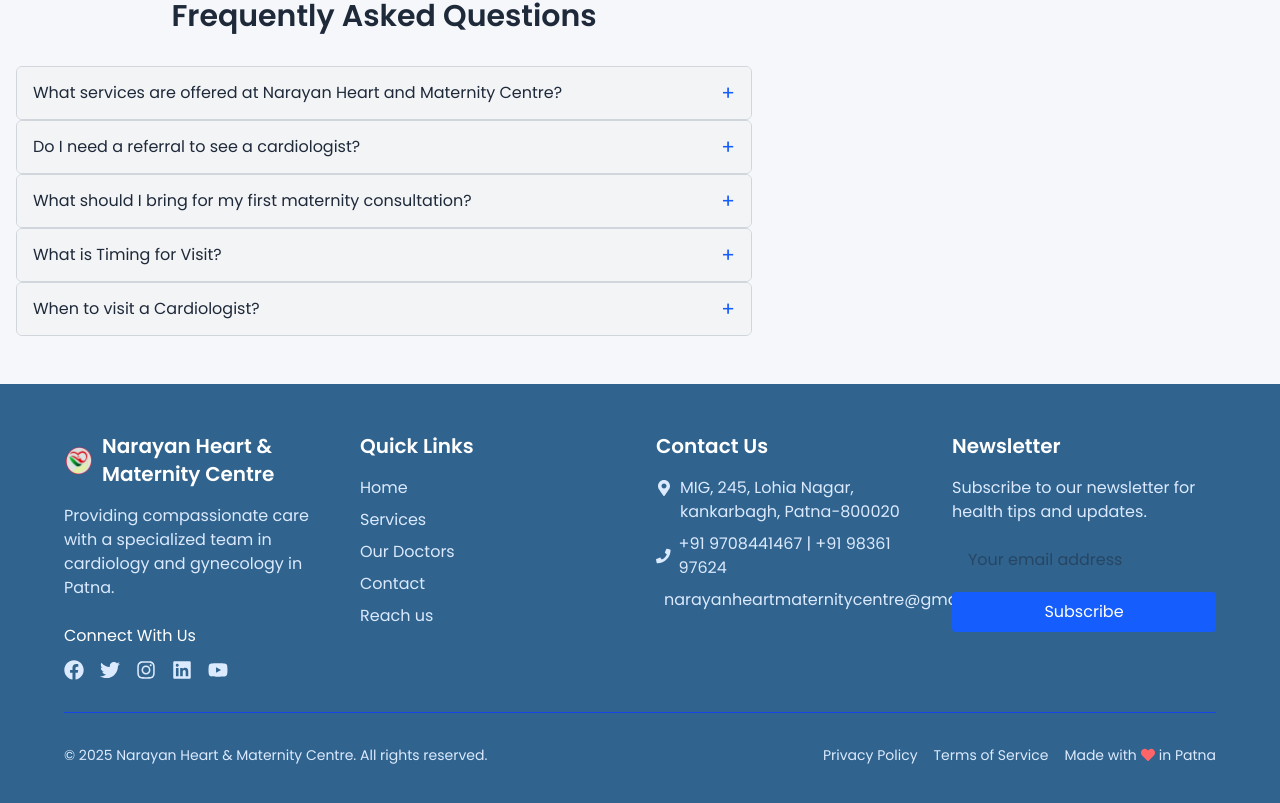
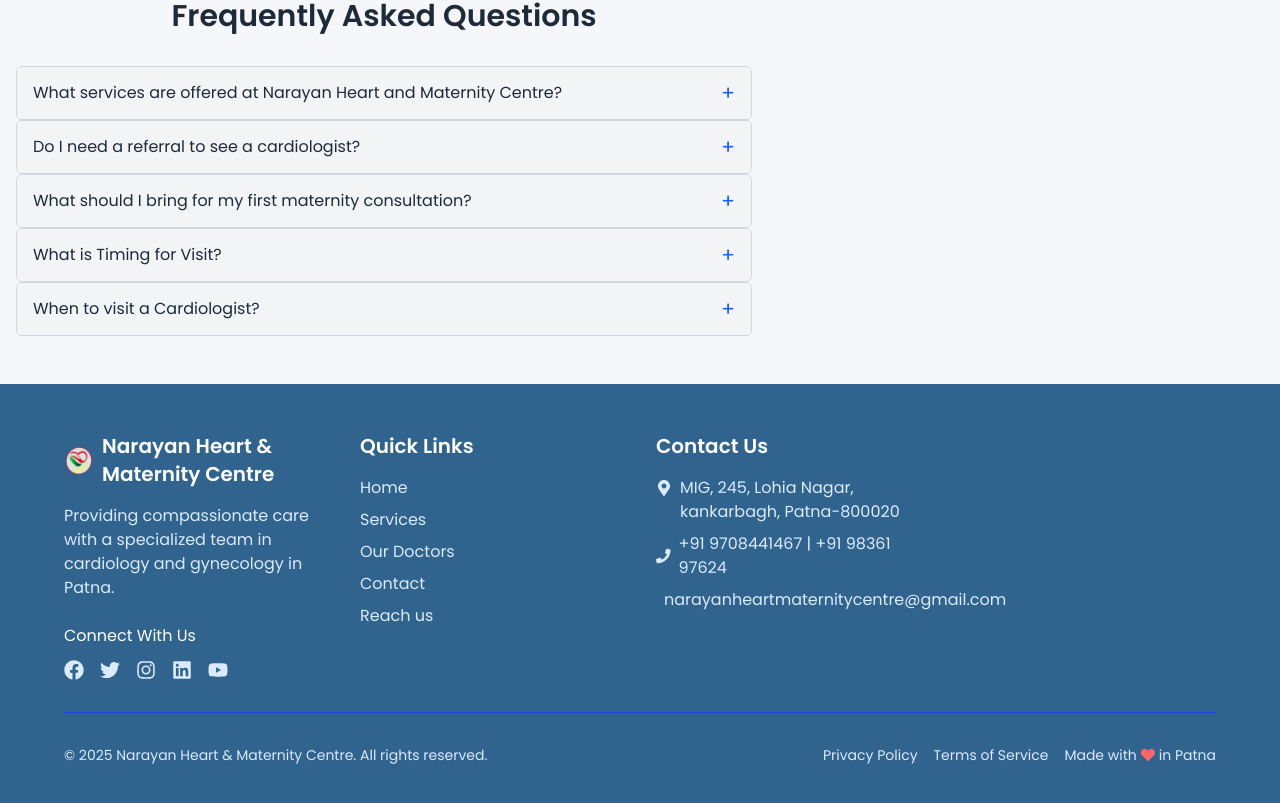
Before and after one commit to EmulationNerds685/Narayan_Clinic, a React (Vite) app: page / in a window 1280 px wide. Shown: the part 3360-4163 px from the top of the page. Built offline with nearby package versions, Linux system fonts and the light colour scheme.

Commit message:
info changed

```diff
--- a/src/components/Footer.jsx
+++ b/src/components/Footer.jsx
@@ -94,7 +94,7 @@ const Footer = () => {
                 <FaPhone />
                 <span>+91 9708441467 | +91 98361 97624</span>
               </div>
-              <div className="flex items-center !space-x-2">
+              <div className="flex items-center !space-x-2 ">
                 <FaEnvelope />
                 <span>narayanheartmaternitycentre@gmail.com</span>
               </div>
@@ -102,25 +102,7 @@ const Footer = () => {
           </div>
 
           {/* Newsletter */}
-          <div className="!space-y-4">
-            <h3 className="text-xl font-bold">Newsletter</h3>
-            <p className="text-blue-100">
-              Subscribe to our newsletter for health tips and updates.
-            </p>
-            <form className="flex flex-col !space-y-3">
-              <input
-                type="email"
-                placeholder="Your email address"
-                className="!px-4 !py-2 rounded text-gray-800 focus:outline-none focus:ring-2 focus:ring-blue-500"
-              />
-              <button
-                type="submit"
-                className="bg-blue-600 hover:bg-blue-700 text-white !px-4 !py-2 rounded transition-colors"
-              >
-                Subscribe
-              </button>
-            </form>
-          </div>
+
         </div>
 
         {/* Divider + Copyright */}
```
